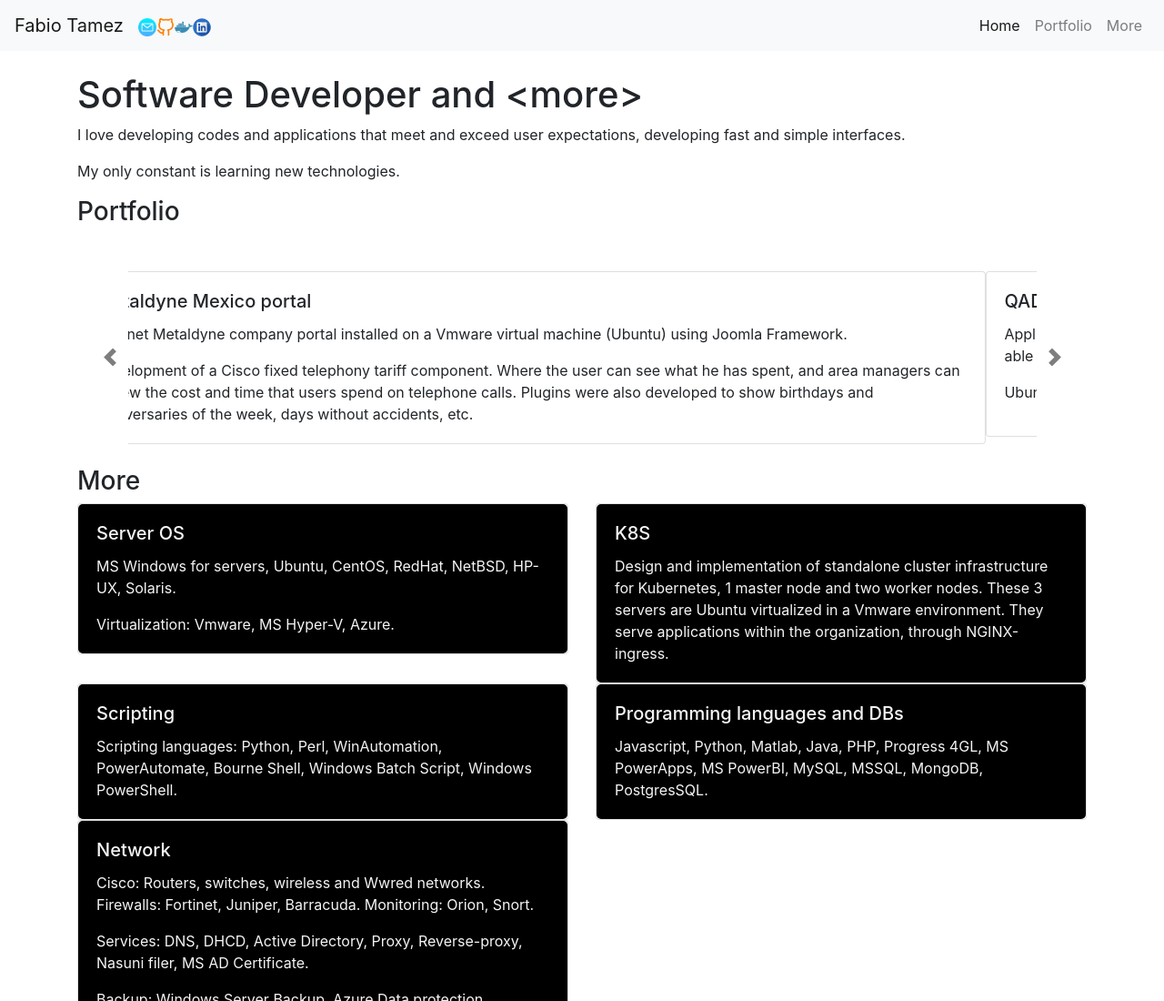
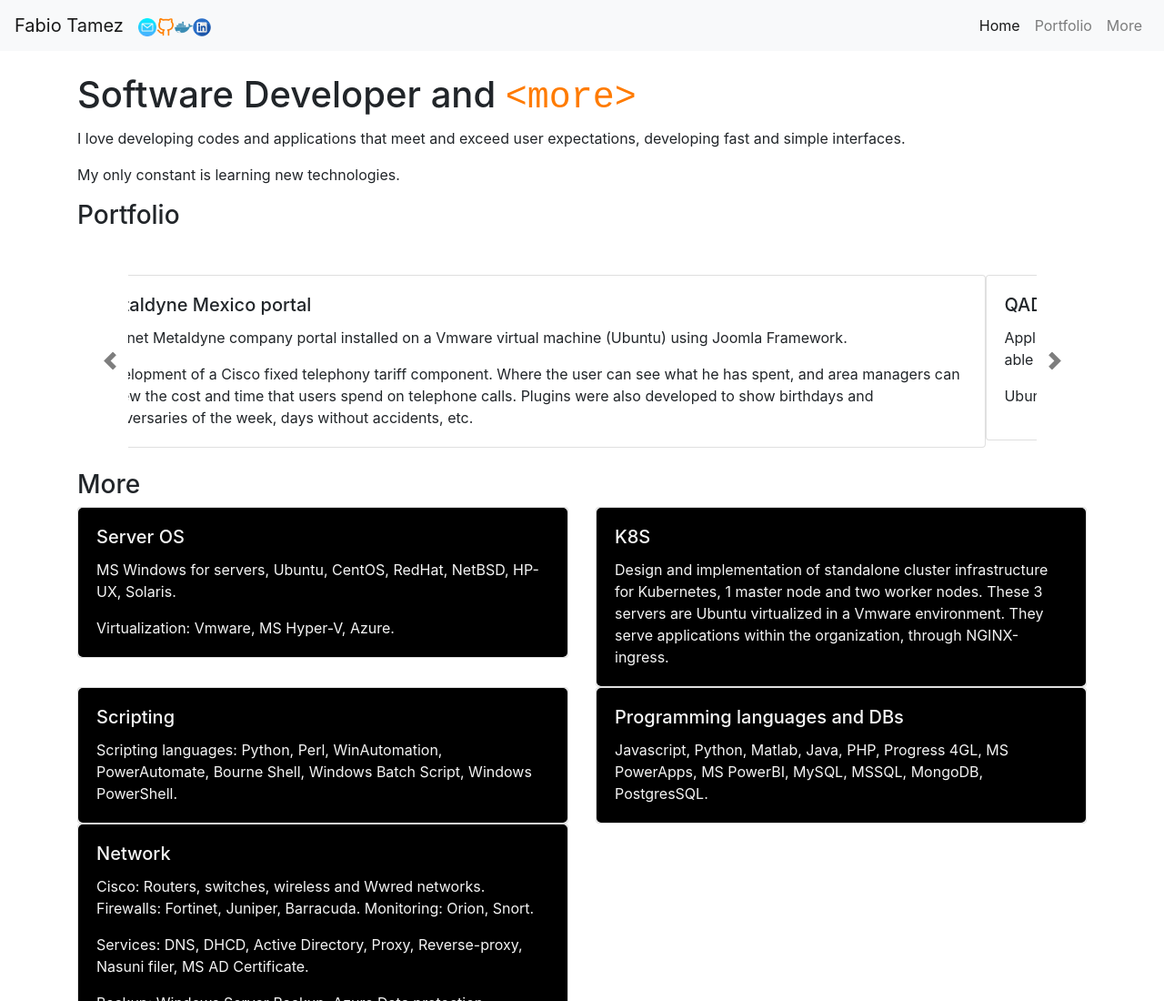
Before and after one commit to ftamezroot/ftamezroot.github.io, a plain HTML site: page index.html in a window 1280 px wide. Shown: the top 1100 px of the page at 91% size. Drawn offline with nearby package versions, Linux system fonts and the light colour scheme.

Commit message:
Color naranga y font courier para more.

```diff
--- a/index.html
+++ b/index.html
@@ -53,7 +53,8 @@
   <div class="container mt-4">
     <!-- Add the 'fadeIn' class to the text -->
     <h1 id="welcomeText" class="animated-text">
-    Software Developer and &lt;more&gt;</h1>
+        Software Developer and <span style="font-family: 'Courier New', monospace; color: rgb(255, 123, 0);">&lt;more&gt;</span>
+    </h1>
     <p>I love developing codes and applications that meet and exceed user expectations, developing fast and simple interfaces. </p>
     <p>My only constant is learning new technologies.</p>
 
```
